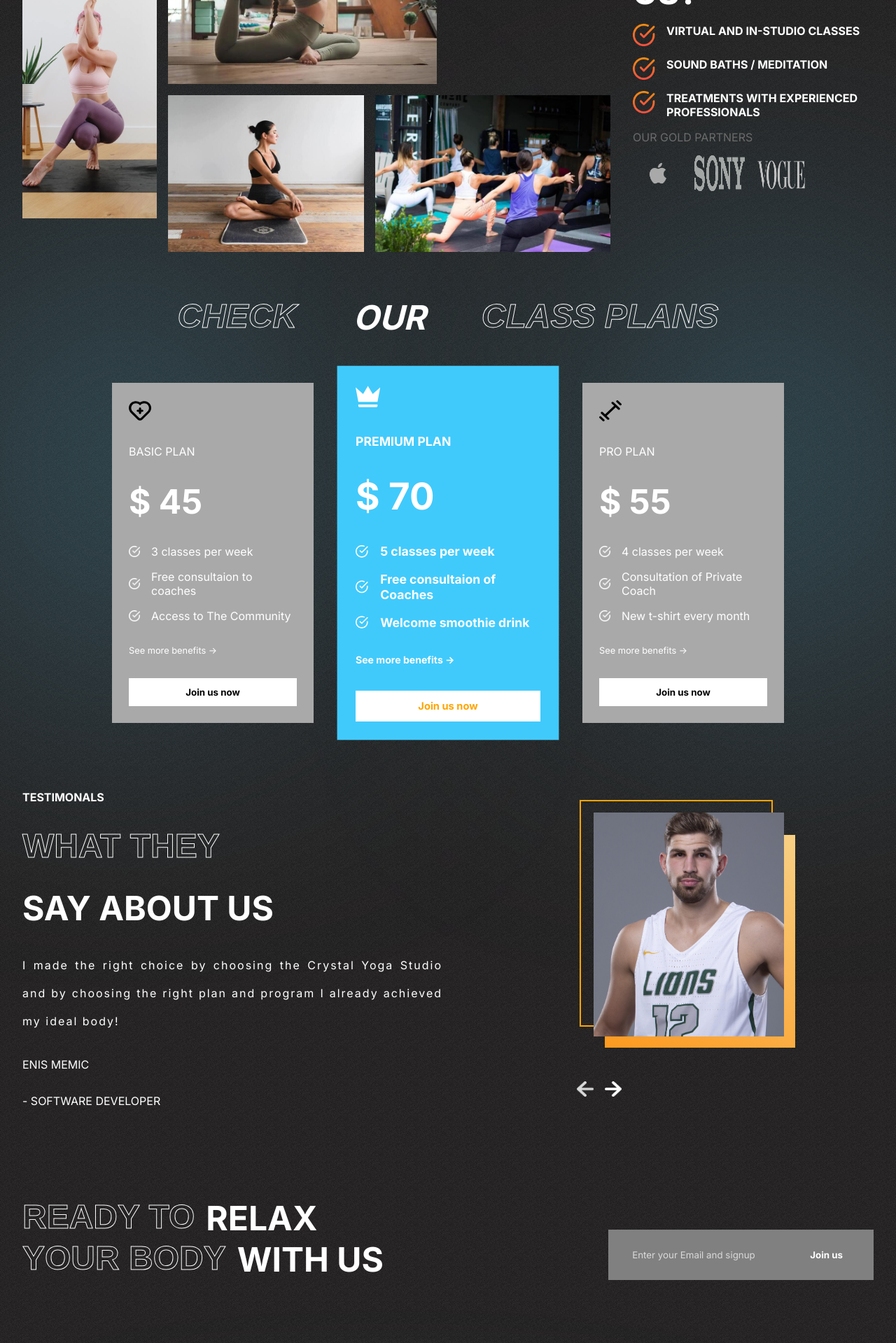
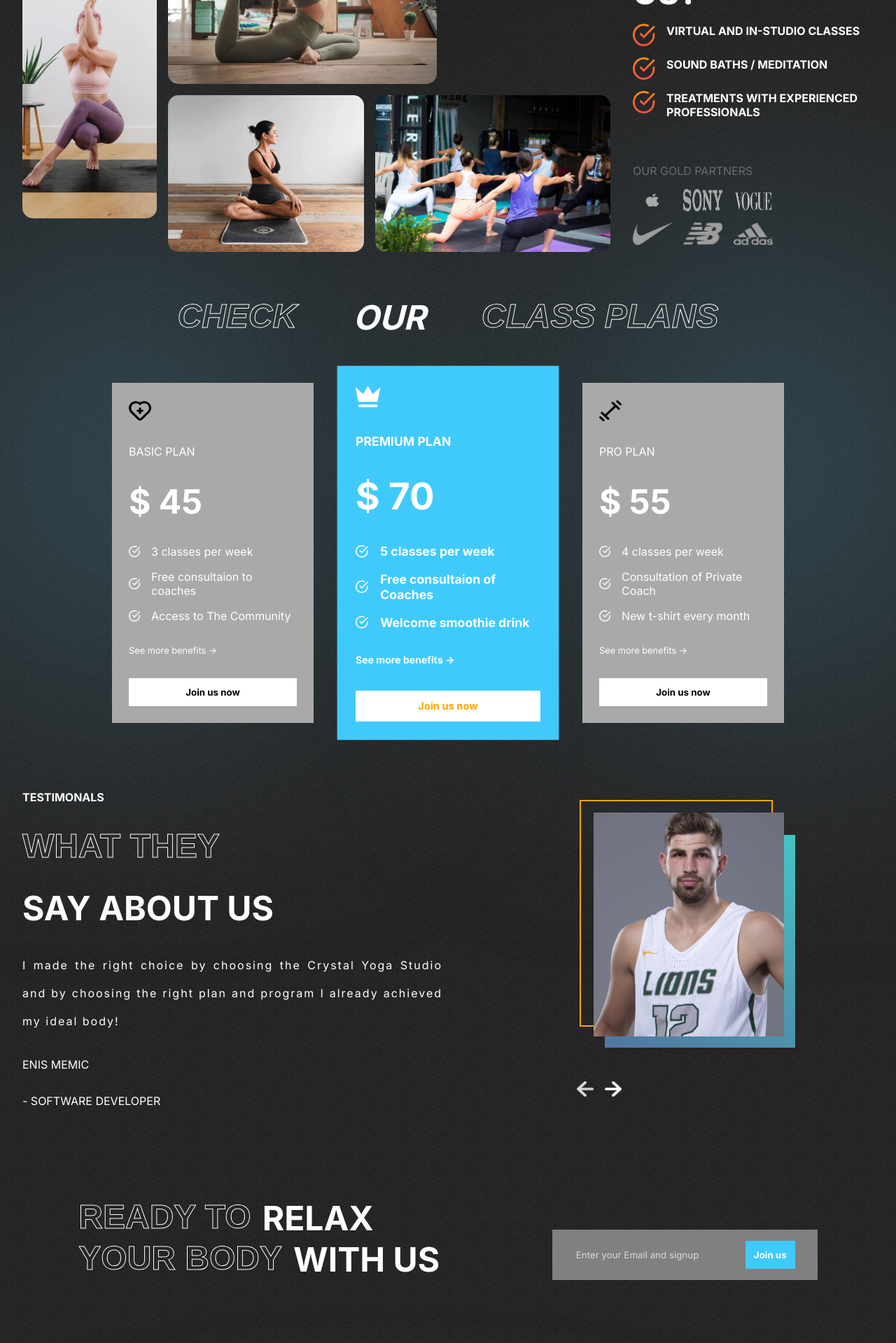
Before and after one commit to edi-sipka/Yoga_Studio_React, a React (Create React App) app: page / in a window 1280 px wide. Shown: the part 1400-3319 px from the top of the page at 70% size. Built offline with nearby package versions, Linux system fonts and the light colour scheme.

Commit message:
Final stylzing

```diff
--- a/src/components/Footer/Footer.css
+++ b/src/components/Footer/Footer.css
@@ -24,9 +24,6 @@
     cursor:pointer;
 }
 
-.logo{
-    width:10rem;
-}
 .blur-f{
     width:66rem;
     height:14rem;
--- a/src/components/Header/Header.css
+++ b/src/components/Header/Header.css
@@ -4,8 +4,7 @@
 }
 
 .logo {
-  width: 10rem;
-  height: 3rem;
+  height: 6rem;
 }
 
 .header-menu {
--- a/src/components/Hero/Hero.css
+++ b/src/components/Hero/Hero.css
@@ -119,6 +119,12 @@
   width: 8rem;
 }
 
+.hero-buttons > :hover {
+  color: white;
+  background-color: rgb(250, 144, 6);
+  width: 8rem;
+}
+
 .hero-buttons > :nth-child(2) {
   color: white;
   background-color: transparent;
@@ -148,7 +154,7 @@
 }
 
 .heart-rate > img {
-  width: 2rem;
+  width: 3rem;
 }
 
 .heart-rate > :nth-child(2) {
@@ -188,7 +194,7 @@
 }
 
 .calories > img {
-  width: 3rem;
+  width: 4rem;
 }
 
 .calories > div {
--- a/src/components/Join/Join.css
+++ b/src/components/Join/Join.css
@@ -1,7 +1,7 @@
  .Join{
     display:flex;
     padding:2rem 2rem;
-    justify-content: space-between;
+    justify-content: space-around;
  }
 
  .left-j{
@@ -48,7 +48,7 @@
  }
 
  .btn-j{
-    background-color: var(--orange);
+    background-color: var(--blue);
     color:white;
  }
  @media screen and (max-width: 768px)
--- a/src/components/Reasons/Reasons.css
+++ b/src/components/Reasons/Reasons.css
@@ -13,6 +13,8 @@
 
 .left-r>img{
     object-fit:cover;
+    border-radius: 15px;
+    transition: all 0.4s;
 }
 
 .left-r>:nth-child(1){
@@ -39,7 +41,6 @@
     grid-column: 3/4 ;
 }
 
-
 .right-r{
     flex:1 1;
     text-transform: uppercase;
@@ -49,7 +50,7 @@
 }
 .right-r>span{
     font-weight: bold;
-    color:var(--orange)
+    color:var(--orange);
 }
 
 .right-r>div{
@@ -77,13 +78,19 @@
 
 .partners{
     display:flex;
-    gap:1rem
+    gap:1rem;
 }
 
 .partners>img{
-    width: 4.5rem;
+    width: 3.5rem;
+    height: 2rem;
+    transition: opacity 0.5s ease-in-out, visibility 0.6s ease-in-out;
+    opacity: 1;
+    visibility: visible;
 }
-
+.partners-gold{
+    margin-top:3rem;
+}
 @media screen and (max-width: 768px)
 {
     .Reasons{
--- a/src/components/Reasons/Reasons.jsx
+++ b/src/components/Reasons/Reasons.jsx
@@ -8,6 +8,9 @@ import img4 from "../../assets/img4.jpg";
 import sony from "../../assets/sony.png";
 import voque from "../../assets/voque.png";
 import apple from "../../assets/apple.png";
+import adidas from "../../assets/adidas.png";
+import nike from "../../assets/nike.png";
+import nb from "../../assets/nb.png";
 import tick from "../../assets/tick.png";
 
 const Reasons = () => {
@@ -20,7 +23,7 @@ const Reasons = () => {
             <img src={img4}/>
         </div>
         <div className='right-r'>
-            <span>Some reasons</span>
+            <span style={{color:"white"}}>Some reasons</span>
             <div>
             <span className='stroke-text'>why</span>
             <span> choose us?</span>
@@ -42,7 +45,7 @@ const Reasons = () => {
 Treatments With Experienced Professionals
 </span></div>
 </div>
-<span style={{
+<span className='partners-gold' style={{
   color: "var(--gray)",
   fontWeight: "normal",
 }}
@@ -55,6 +58,11 @@ Our Gold partners
   <img src={sony} />
   <img src={voque} />
 </div>
+<div className='partners'>
+  <img src={nike} />
+  <img src={nb} />
+  <img src={adidas} />
+</div>
 </div>
 </div>
   )
--- a/src/components/Testimonials/Testimonials.css
+++ b/src/components/Testimonials/Testimonials.css
@@ -62,7 +62,7 @@
     height: 19rem;
     right:7rem;
     top:4rem;
-    background: var(--planCard);
+    background: linear-gradient(210.41deg, hsl(180deg 51% 52%) 2.14%, #52759e 100.75%);
 }
 .arrows{
     display: flex;
```
